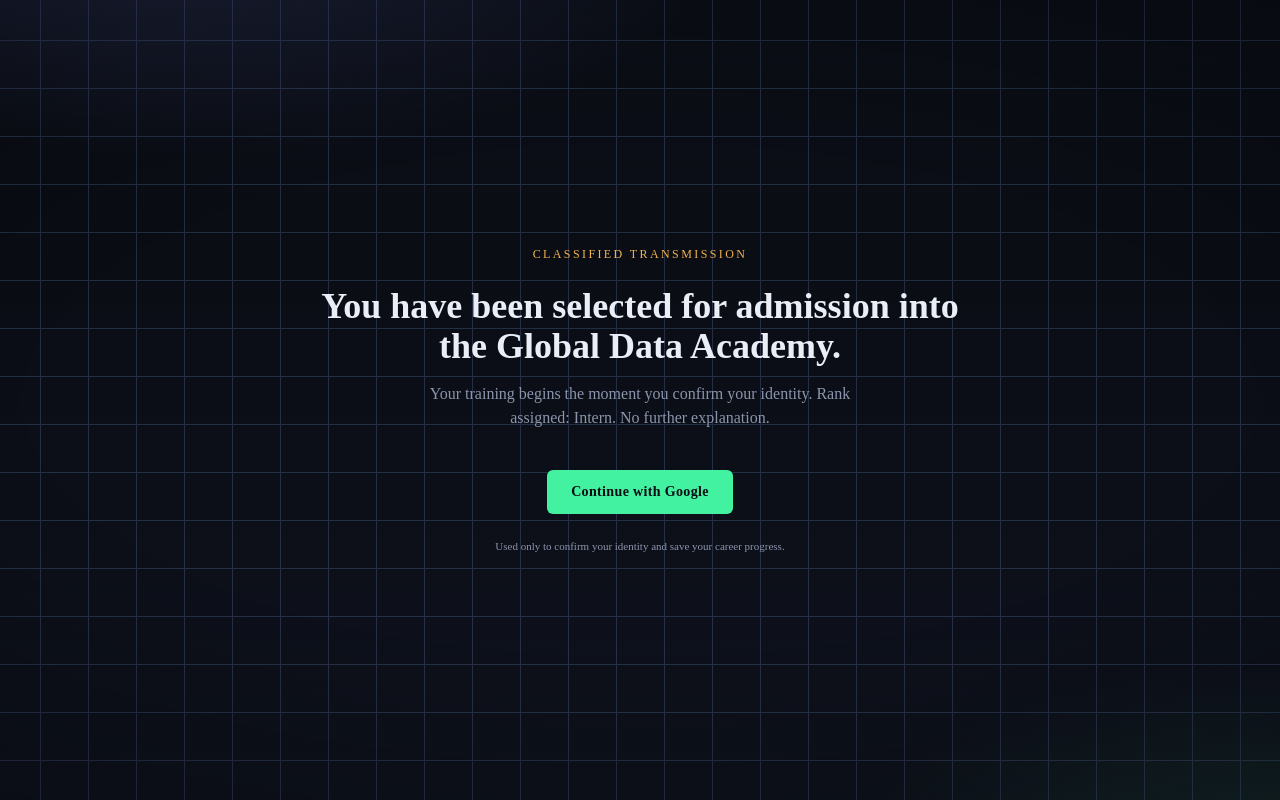
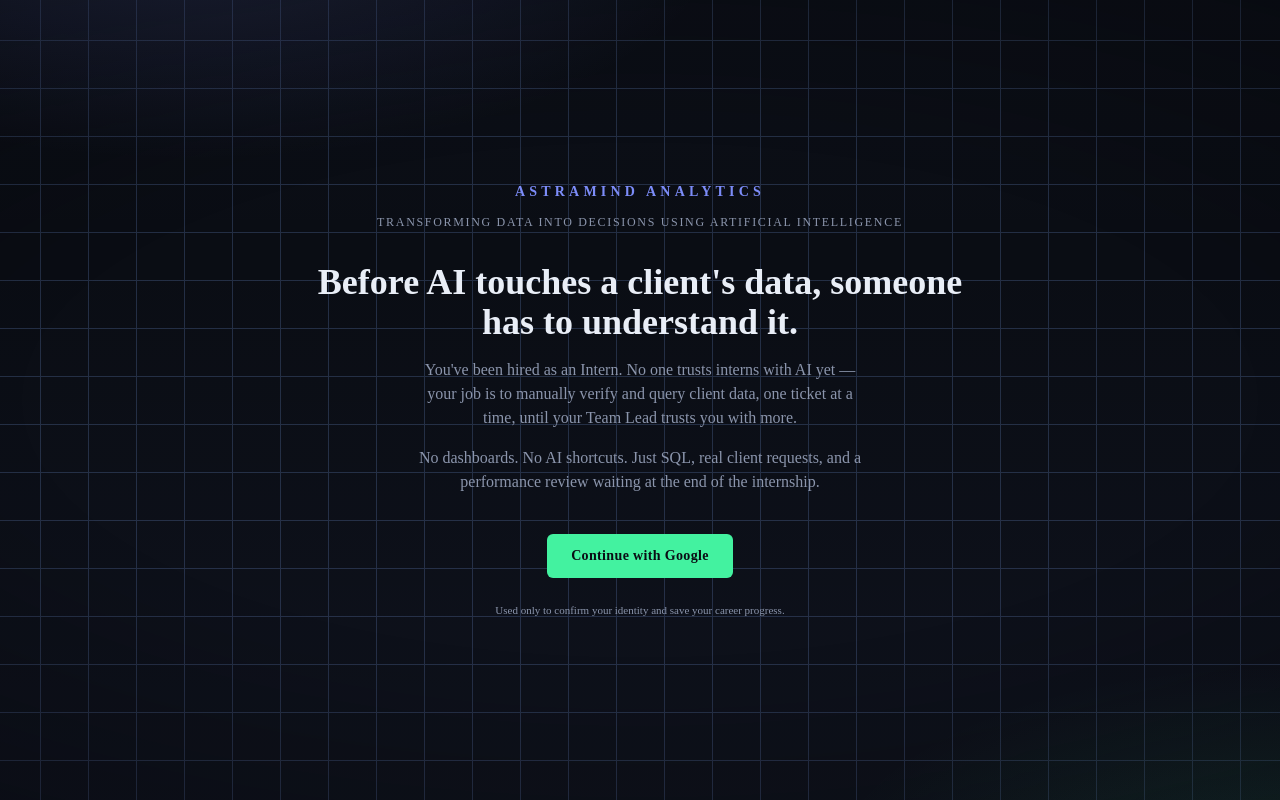
Before and after one commit to aisuccessforum/sql-legends, a Next.js app: page / in a window 1280 px wide. Built offline with nearby package versions, Linux system fonts and the light colour scheme; no server answers.

Commit message:
Rebrand landing page to AstraMind Analytics; add coming-soon mascot screen

```diff
--- a/components/auth/LandingPage.tsx
+++ b/components/auth/LandingPage.tsx
@@ -4,22 +4,37 @@ export default function LandingPage() {
   return (
     <div className="flex min-h-screen flex-col items-center justify-center p-6 text-center">
       <div
-        className="mb-6 font-[family-name:var(--font-mono)] text-xs tracking-[0.2em]"
-        style={{ color: "var(--dossier)" }}
+        className="mb-3 font-[family-name:var(--font-display)] text-sm font-semibold tracking-[0.3em]"
+        style={{ color: "var(--clearance)" }}
       >
-        CLASSIFIED TRANSMISSION
+        ASTRAMIND ANALYTICS
+      </div>
+      <div
+        className="mb-8 font-[family-name:var(--font-mono)] text-xs tracking-[0.14em]"
+        style={{ color: "var(--text-lo)" }}
+      >
+        TRANSFORMING DATA INTO DECISIONS USING ARTIFICIAL INTELLIGENCE
       </div>
 
       <h1 className="mb-4 max-w-2xl font-[family-name:var(--font-display)] text-3xl font-semibold sm:text-4xl">
-        You have been selected for admission into the Global Data Academy.
+        Before AI touches a client&apos;s data, someone has to understand it.
       </h1>
+
+      <p
+        className="mb-4 max-w-md text-sm sm:text-base"
+        style={{ color: "var(--text-lo)" }}
+      >
+        You&apos;ve been hired as an Intern. No one trusts interns with AI yet —
+        your job is to manually verify and query client data, one ticket
+        at a time, until your Team Lead trusts you with more.
+      </p>
 
       <p
         className="mb-10 max-w-md text-sm sm:text-base"
         style={{ color: "var(--text-lo)" }}
       >
-        Your training begins the moment you confirm your identity.
-        Rank assigned: Intern. No further explanation.
+        No dashboards. No AI shortcuts. Just SQL, real client requests, and
+        a performance review waiting at the end of the internship.
       </p>
 
       <a
--- /dev/null
+++ b/components/game/ComingSoon.tsx
@@ -0,0 +1,110 @@
+"use client";
+
+export default function ComingSoon({ onBack }: { onBack?: () => void }) {
+  return (
+    <div className="flex min-h-screen flex-col items-center justify-center p-6 text-center">
+      <div className="console-card w-full max-w-md px-8 py-10">
+        <MascotSVG />
+
+        <div
+          className="mb-2 mt-6 font-[family-name:var(--font-mono)] text-[11px] tracking-[0.18em]"
+          style={{ color: "var(--dossier)" }}
+        >
+          NEXT ASSIGNMENT IN PROGRESS
+        </div>
+        <h1 className="mb-3 font-[family-name:var(--font-display)] text-xl font-semibold sm:text-2xl">
+          Your Team Lead is preparing the next client.
+        </h1>
+        <p className="mb-8 text-sm" style={{ color: "var(--text-lo)" }}>
+          This ticket queue hasn&apos;t opened yet. Come back soon — the next
+          engagement is being finalized.
+        </p>
+
+        {onBack && (
+          <button
+            onClick={onBack}
+            className="rounded-md px-5 py-2.5 font-[family-name:var(--font-display)] text-sm font-semibold tracking-wide transition-opacity hover:opacity-90"
+            style={{ background: "var(--terminal)", color: "var(--void)" }}
+          >
+            Back to my desk
+          </button>
+        )}
+      </div>
+    </div>
+  );
+}
+
+function MascotSVG() {
+  return (
+    <div className="relative mx-auto flex h-40 w-40 items-center justify-center">
+      <style>{`
+        @keyframes bob {
+          0%, 100% { transform: translateY(0px); }
+          50% { transform: translateY(-8px); }
+        }
+        @keyframes blink {
+          0%, 90%, 100% { transform: scaleY(1); }
+          95% { transform: scaleY(0.1); }
+        }
+        @keyframes spin-slow {
+          from { transform: rotate(0deg); }
+          to { transform: rotate(360deg); }
+        }
+        @keyframes float-gear {
+          0%, 100% { transform: translateY(0) rotate(0deg); opacity: 0.6; }
+          50% { transform: translateY(-6px) rotate(20deg); opacity: 1; }
+        }
+        .mascot-bob { animation: bob 3s ease-in-out infinite; transform-origin: center; }
+        .mascot-eye { animation: blink 4s ease-in-out infinite; transform-origin: center; }
+        .mascot-gear-1 { animation: float-gear 2.6s ease-in-out infinite; transform-origin: center; }
+        .mascot-gear-2 { animation: float-gear 3.2s ease-in-out infinite 0.4s; transform-origin: center; }
+        .mascot-spin { animation: spin-slow 6s linear infinite; transform-origin: 100px 60px; }
+        @media (prefers-reduced-motion: reduce) {
+          .mascot-bob, .mascot-eye, .mascot-gear-1, .mascot-gear-2, .mascot-spin {
+            animation: none;
+          }
+        }
+      `}</style>
+
+      <svg viewBox="0 0 200 200" width="160" height="160">
+        {/* floating gears */}
+        <g className="mascot-gear-1">
+          <circle cx="38" cy="60" r="10" fill="none" stroke="var(--clearance)" strokeWidth="3" />
+          <circle cx="38" cy="60" r="3" fill="var(--clearance)" />
+        </g>
+        <g className="mascot-gear-2">
+          <circle cx="164" cy="48" r="7" fill="none" stroke="var(--dossier)" strokeWidth="3" />
+          <circle cx="164" cy="48" r="2.5" fill="var(--dossier)" />
+        </g>
+
+        {/* robot body, bobbing gently */}
+        <g className="mascot-bob">
+          {/* antenna */}
+          <line x1="100" y1="38" x2="100" y2="20" stroke="var(--text-lo)" strokeWidth="3" />
+          <circle className="mascot-spin" cx="100" cy="16" r="5" fill="var(--terminal)" />
+
+          {/* head */}
+          <rect x="62" y="38" width="76" height="58" rx="18" fill="var(--console-raised)" stroke="var(--console-line)" strokeWidth="2" />
+
+          {/* eyes */}
+          <g className="mascot-eye">
+            <rect x="80" y="60" width="10" height="14" rx="5" fill="var(--terminal)" />
+            <rect x="110" y="60" width="10" height="14" rx="5" fill="var(--terminal)" />
+          </g>
+
+          {/* body */}
+          <rect x="70" y="100" width="60" height="50" rx="14" fill="var(--console)" stroke="var(--console-line)" strokeWidth="2" />
+
+          {/* clipboard in "hand" */}
+          <rect x="118" y="108" width="26" height="32" rx="4" fill="var(--dossier)" opacity="0.9" />
+          <rect x="123" y="114" width="16" height="3" rx="1.5" fill="var(--void)" opacity="0.6" />
+          <rect x="123" y="120" width="16" height="3" rx="1.5" fill="var(--void)" opacity="0.6" />
+          <rect x="123" y="126" width="10" height="3" rx="1.5" fill="var(--void)" opacity="0.6" />
+
+          {/* arm holding clipboard */}
+          <rect x="108" y="108" width="14" height="10" rx="5" fill="var(--console-raised)" stroke="var(--console-line)" strokeWidth="2" />
+        </g>
+      </svg>
+    </div>
+  );
+}
```
